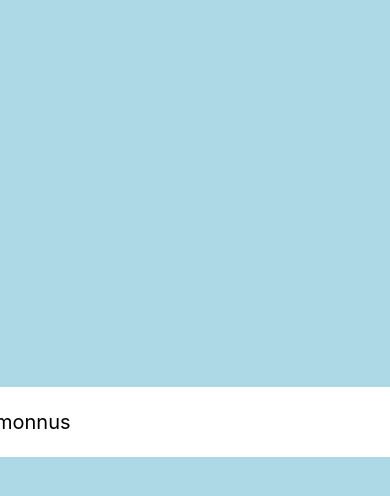
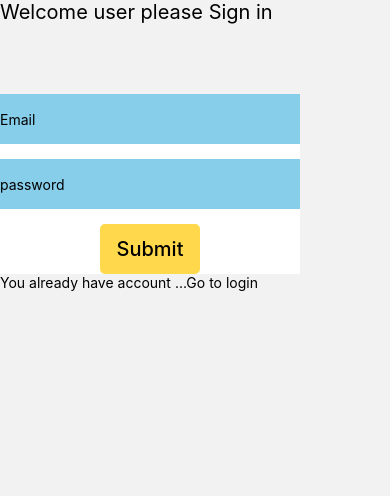
Before and after one commit to Monnus/reduxtodoApp, a React Native app: screen /Signup in a window 390 px wide. Before the commit this address had no page. Shown: the top 496 px of the page. Built offline with nearby package versions, Linux system fonts and the light colour scheme.

Commit message:
second commit

```diff
--- a/App.js
+++ b/App.js
@@ -1,24 +1,26 @@
-
+import { StatusBar } from 'expo-status-bar';
 import { StyleSheet, Text, View } from 'react-native';
 import store from './src/store';
-import "./src/store"
+import { Provider } from 'react-redux';
+import Login from './src/pages/login';
 import { NavigationContainer } from '@react-navigation/native';
 import { createNativeStackNavigator } from '@react-navigation/native-stack';
-import { Provider } from 'react-redux';
-import HomeScreen from './src/pages/HomeScreen';
-import TodoPage from "./src/pages/Listpage"
-const Stack=createNativeStackNavigator()
+import app from './firebaseconfig';
+import Signin from './src/pages/Signin';
+import HomeScreen from "./src/pages/HomeScreen"
 
+const Stack = createNativeStackNavigator();
 export default function App() {
   return (
-<Provider store={store}>
-    <NavigationContainer initialRouteName="todoscreen">
-    <Stack.Navigator>
-      <Stack.Screen name="todoscreen" component={TodoPage} options={{headerShown:false}}/>
-      <Stack.Screen name="Home" component={HomeScreen} options={{headerShown:false}}/>
-    </Stack.Navigator>
-  </NavigationContainer>
-  </Provider>
+    <Provider store={store}>
+    <NavigationContainer>
+      <Stack.Navigator initialRouteName="Home">
+        <Stack.Screen name="Signup" component={Signin} options={{headerShown:false}}/>
+        <Stack.Screen name="login" component={Login} options={{headerShown:false}}/>
+        <Stack.Screen name="Home" component={HomeScreen} options={{headerShown:false}}/>
+      </Stack.Navigator>
+    </NavigationContainer>
+    </Provider>
   );
 }
 
--- /dev/null
+++ b/firebaseconfig.js
@@ -0,0 +1,21 @@
+// Import the functions you need from the SDKs you need
+import { initializeApp } from "firebase/app";
+import {getDatabase} from "firebase/database"
+
+// TODO: Add SDKs for Firebase products that you want to use
+// https://firebase.google.com/docs/web/setup#available-libraries
+
+// Your web app's Firebase configuration
+
+const app = initializeApp({
+    apiKey: "AIzaSyA5CHiIjWGoQCHoaH8ozMUvMu3UOSn5l1A",
+    authDomain: "reduxtodoapp-a6020.firebaseapp.com",
+    databaseURL: "https://reduxtodoapp-a6020-default-rtdb.firebaseio.com",
+    projectId: "reduxtodoapp-a6020",
+    storageBucket: "reduxtodoapp-a6020.appspot.com",
+    messagingSenderId: "307001728167",
+    appId: "1:307001728167:web:7a26bdf1346814ac06cf82",
+    databaseURL:"https://reduxtodoapp-a6020-default-rtdb.firebaseio.com"
+  });
+export default app
+export const database= getDatabase(app)
--- a/src/ListSlice.js
+++ b/src/ListSlice.js
@@ -1,25 +1,28 @@
 import {createSlice} from "@reduxjs/toolkit"
 
-const initialState=[{id:"",text:""}]
 
- const ListSlice = createSlice({
-    name: 'notes',
-    initialState,
+export const counterSlice = createSlice({
+    name: 'counter',
+    initialState: {
+      value: 0
+    },
     reducers: {
-      addNote: (state,action) => {
+      increment: state => {
         // Redux Toolkit allows us to write "mutating" logic in reducers. It
         // doesn't actually mutate the state because it uses the Immer library,
         // which detects changes to a "draft state" and produces a brand new
         // immutable state based off those changes
-        state.push(action.payload);
+        state.value += 1
       },
-      removeNoteAtIndex: (state,action) => {
-        return [...state.slice]
+      decrement: state => {
+        state.value -= 1
       },
-
+      incrementByAmount: (state, action) => {
+        state.value += action.payload
+      }
     }
   })
 
-
-export const { addNote, removeNoteAtIndex, } = ListSlice.actions
-export default ListSlice.reducer
+console.log(counterSlice.reducer);
+export const { increment, decrement, incrementByAmount } = counterSlice.actions
+export default counterSlice.reducer
--- a/src/pages/HomeScreen.jsx
+++ b/src/pages/HomeScreen.jsx
@@ -1,12 +1,20 @@
 
-import React from 'react';
-import { View,TouchableOpacity, Text,StyleSheet,SafeAreaView,Button } from 'react-native';
+import React,{useState} from 'react';
+import { View,TouchableOpacity, Text,StyleSheet,SafeAreaView,Button,TextInput } from 'react-native';
+import Todocontainer from './components/TodoBox';
 
 export default function HomeScreen({navigation}) {
+  const [refInput,setRefInput]=useState("")
   return (
     <SafeAreaView style={{flex:1}} >
     <View style={styles.container}>
-    <TouchableOpacity  style={styles.btn} onPress={()=>navigation.navigate("todoscreen")}><Text style={{fontSize:20,fontWeight:700}}>Click to go create todo</Text></TouchableOpacity>
+      <View style={{flexDirection:"row",marginBottom:"20px"}}>
+    <TextInput value={refInput} onChangeText={setRefInput} style={styles.inputtxt}/>
+    <TouchableOpacity style={styles.btn}>
+      <Text style={{fontSize:15,fontWeight:"500"}}>Add</Text>
+      </TouchableOpacity>
+      </View>
+      <Todocontainer/>
     </View>
     </SafeAreaView>
   );
@@ -20,9 +28,16 @@ export default function HomeScreen({navigation}) {
         },
         btn:{
           backgroundColor:"skyblue",
-          height:"100px",
-          width:"500px",
+          height:70,
+          width:"100px",
  justifyContent:"center",
  alignItems:"center"
+        },
+        inputtxt:{
+          height:70,
+          width:"250px",
+          backgroundColor:"white",
+          color:"gray",
+          fontSize:20,
         }
       });
--- a/src/pages/Listpage.jsx
+++ /dev/null
@@ -1,22 +0,0 @@
-import React from 'react';
-import { View,Text,TextInput, StyleSheet,SafeAreaView} from 'react-native';
-
-export default function TodoPage() {
-  return (
-    <SafeAreaView style={{flex:1}}>
-        <View style={styles.container}>
-           <TextInput value="monnus" placeholder="Monnus" style={{height:70,width:400, backgroundColor:"white",fontSize:20}}/>
-        </View>
-     </SafeAreaView>
-  );
-}
-
-
-const styles=StyleSheet.create({
-  container:{
-    flex:1,
-    justifyContent:"center",
-    alignItems:"center",
-    backgroundColor:"lightblue",
-  }
-})
--- /dev/null
+++ b/src/pages/Signin.jsx
@@ -0,0 +1,71 @@
+import React,{useState} from 'react'
+import { StyleSheet,SafeAreaView,TextInput,TouchableOpacity, Text, View } from 'react-native'
+import { getAuth,signInWithEmailAndPassword } from 'firebase/auth';
+
+export default function Signin({navigation}) {
+
+    const [email,setEmail]=useState("");
+    const [password,setPassword]=useState("");
+     function handleSubmit(){
+        const auth=getAuth();
+    if(email && password){
+        signInWithEmailAndPassword(auth,email,password)
+        .then((res)=>{
+            console.log(res,"logged in");
+            navigation.navigation("Home")
+
+        }).catch((err)=>{
+            console.log(err);
+        })
+    }
+     }
+
+
+
+
+
+  return (
+    <SafeAreaView style={styles.container}>
+        <Text style={{fontSize:20,fontWeight:400,marginBottom:"70px"}}>Welcome user please Sign in</Text>
+    <View style={styles.liginBox}>
+       <TextInput placeholder='Email' value={email} onChangeText={setEmail}  style={styles.textInput}/>
+       <TextInput placeholder='password' value={password} onChangeText={setPassword} style={styles.textInput}/>
+   <TouchableOpacity style={styles.submitBtn} onPress={handleSubmit}><Text style={{fontSize:20,fontWeight:500}}>Submit</Text></TouchableOpacity>
+    </View>
+    <Text onPress={()=>navigation.navigate("login")}>You already have account ...Go to login</Text>
+   </SafeAreaView>
+  )
+}
+
+const styles = StyleSheet.create({
+
+containe:{
+    flex:1,
+    backgroundColor:"lightgray",
+    justifyContent:"center",
+    alignItems:"center"
+},
+liginBox:{
+    height:"auto",
+    width:300,
+    backgroundColor:"white",
+    alignItems:"center",
+    justifyContent:"center"
+},
+textInput:{
+    height:50,
+    width:'100%',
+    marginBottom:"15px",
+    backgroundColor:"skyblue"
+},
+submitBtn:{
+    width:100,
+    borderRadius:"5px",
+    alignItems:"center",
+    justifyContent:"center",
+    height:50,
+    backgroundColor:"rgba(255,200,0,0.7)"
+
+}
+
+})
--- a/src/pages/components/TodoBox.js
+++ b/src/pages/components/TodoBox.js
@@ -1,17 +1,34 @@
 import React from 'react';
 import { View, Text,StyleSheet} from 'react-native';
+import { useSelector } from 'react-redux';
 
-export default function componentName() {
+export default function Todocontainer({refInput}) {
+  const notes=useSelector(state=>state.notes);
+  console.log(notes);
+//   const renderToDos=notes.map(note=>{
+//     <View style={styles.notesDesign}>
+// < Text style={{fontSize:20,fontWeight:400,}}>note.title</Text>
+// <Text style={{fontSize:15,}}>note.content</Text>
+//     </View>
+//   })
   return (
     <View style={styles.container}>
-
+      <Text>hello</Text>
      </View>
   );
 }
 
 const styles=StyleSheet.create({
     container:{
-        flex:1,
+      width:"90%",
+        height:400,
         backgroundColor:"lightgray",
-    }
+
+      },
+      notesDesign:{
+        height:200,
+        width:300,
+        backgroundColor:"rgba(10,10,200,0.4)"
+      }
+
 })
--- /dev/null
+++ b/src/pages/login.jsx
@@ -0,0 +1,64 @@
+import React, {useState}from 'react'
+import { View, Text ,TextInput, TouchableOpacity, SafeAreaView, StyleSheet,Alert} from 'react-native'
+import {getAuth, signInWithEmailAndPassword} from "firebase/auth"
+import app from '../../firebaseconfig';
+const auth=getAuth();
+console.log(auth);
+export default function Login({navigation}) {
+    const [email,setEmail]=useState("");
+  const [password,setPassword]=useState("")
+
+  function handleSignUp(){
+    const auth=getAuth();
+   if(email && password){
+    signInWithEmailAndPassword(auth,email,password).then((res)=>{
+      console.log(res,Alert.alert("seccessfull you have created a user"));
+          navigation.navigate("Home")
+    }).catch((err)=>console.log(err))
+   }
+}
+
+  return (
+    <SafeAreaView style={styles.container}>
+      <Text style={{fontSize:30,fontWeight:400,marginBottom:10}}>welcome please sign up to the <Text style={{color:"navy"}}>TodoApp</Text></Text>
+     <View style={styles.liginBox}>
+        <TextInput placeholder='Email' value={email} onChangeText={setEmail}  style={styles.textInput}/>
+        <TextInput placeholder='password' value={password} onChangeText={setPassword} style={styles.textInput}/>
+    <TouchableOpacity style={styles.submitBtn} onPress={handleSignUp}><Text style={{fontSize:20,fontWeight:500}}>Submit</Text></TouchableOpacity>
+     </View>
+     <Text onPress={()=>navigation.navigate("Signup")} style={{color:"navy"}}>Go to Sign Up </Text>
+    </SafeAreaView>
+  )
+}
+
+
+const styles=StyleSheet.create({
+    container:{
+        flex:1,
+        backgroundColor:"lightgray",
+        justifyContent:"center",
+        alignItems:"center"
+    },
+    liginBox:{
+        height:"auto",
+        width:300,
+        backgroundColor:"white",
+        alignItems:"center",
+        justifyContent:"center"
+    },
+    textInput:{
+        height:50,
+        width:'100%',
+        marginBottom:"15px",
+        backgroundColor:"skyblue"
+    },
+    submitBtn:{
+        width:100,
+        borderRadius:"5px",
+        alignItems:"center",
+        justifyContent:"center",
+        height:50,
+        backgroundColor:"rgba(255,200,0,0.7)"
+
+    }
+})
--- a/src/store.js
+++ b/src/store.js
@@ -1,8 +1,7 @@
 import {configureStore } from "@reduxjs/toolkit"
-import notesReducer from "./ListSlice"
+import  counterReducer from "../src/ListSlice"
 
 export default configureStore({
-    reducer: {
-        notes: notesReducer
-      }
+    reducer:{}
 })
+console.log(counterReducer);
```
Also changed, not shown: package.json (+6 -3 lines), firebase.js (added), 1 other file (tests, documents, lock files or other folders).
